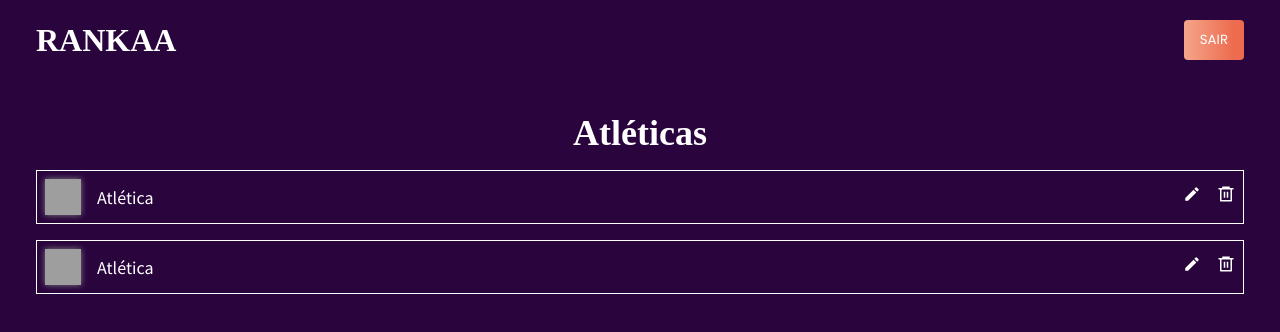
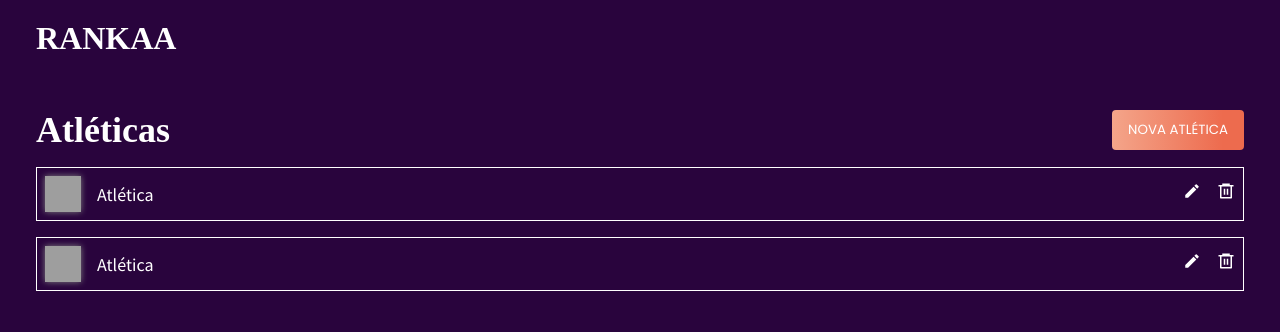
Before and after one commit to 3salles/rankaa, a React (Create React App) app in the folder frontend/: page /admin/athletics in a window 1280 px wide. Shown: the top 332 px of the page. Built offline with nearby package versions, Linux system fonts and the light colour scheme; grey boxes are pictures that could not be loaded.

Commit message:
chore: Add new athletic button

```diff
--- a/frontend/src/components/Header/index.tsx
+++ b/frontend/src/components/Header/index.tsx
@@ -23,14 +23,13 @@ export function Header({ isAdmin }: HeaderProps) {
     } else {
       history.push("/auth/signin");
     }
-
   }
 
   return (
     <Container>
       <DesktopContainer>
         <Title>RANKAA</Title>
-        {!isAdmin &&  (
+        {!isAdmin && (
           <SearchBox>
             <FiSearch />
             <SearchInput
@@ -39,9 +38,7 @@ export function Header({ isAdmin }: HeaderProps) {
             />
           </SearchBox>
         )}
-        <Button onClick={handleOnClick}>
-          {isAdmin ? "Sair" : "Organização"}
-        </Button>
+        {!isAdmin && <Button onClick={handleOnClick}>Organização</Button>}
       </DesktopContainer>
       {!isAdmin && (
         <div id="mobile">
--- a/frontend/src/pages/admin/Athletics/index.tsx
+++ b/frontend/src/pages/admin/Athletics/index.tsx
@@ -1,7 +1,7 @@
 import { CardList } from "../../../components/CardList";
 import { AppLayout } from "../../../layouts/AppLayout";
 
-import { Container, Header} from "./styles";
+import { Container, Header, Button } from "./styles";
 
 export function AthleticList() {
   return (
@@ -9,6 +9,9 @@ export function AthleticList() {
       <Container>
         <Header>
           <h1>Atléticas</h1>
+          <Button>
+            Nova Atlética
+          </Button>
         </Header>
         <article>
           <CardList />
--- a/frontend/src/pages/admin/Athletics/styles.ts
+++ b/frontend/src/pages/admin/Athletics/styles.ts
@@ -11,7 +11,18 @@ export const Container = styled.section`
 `
 
 export const Header = styled.header`
-  text-align: center;
   font-size: 1.5rem;
   margin-bottom: 1rem;
+  display: flex;
+  align-items: center;
+  justify-content: space-between;
 `
+
+export const Button = styled.button`
+  height: 40px;
+  color: #FFF;
+  padding: 10px 16px;
+  text-transform: uppercase;
+  background: linear-gradient(90deg, #F4A58A 0%, #ED6B4E 84.05%);
+  border-radius: 4px;
+`
```
Lines whose indentation alone changed are shown as unchanged.
